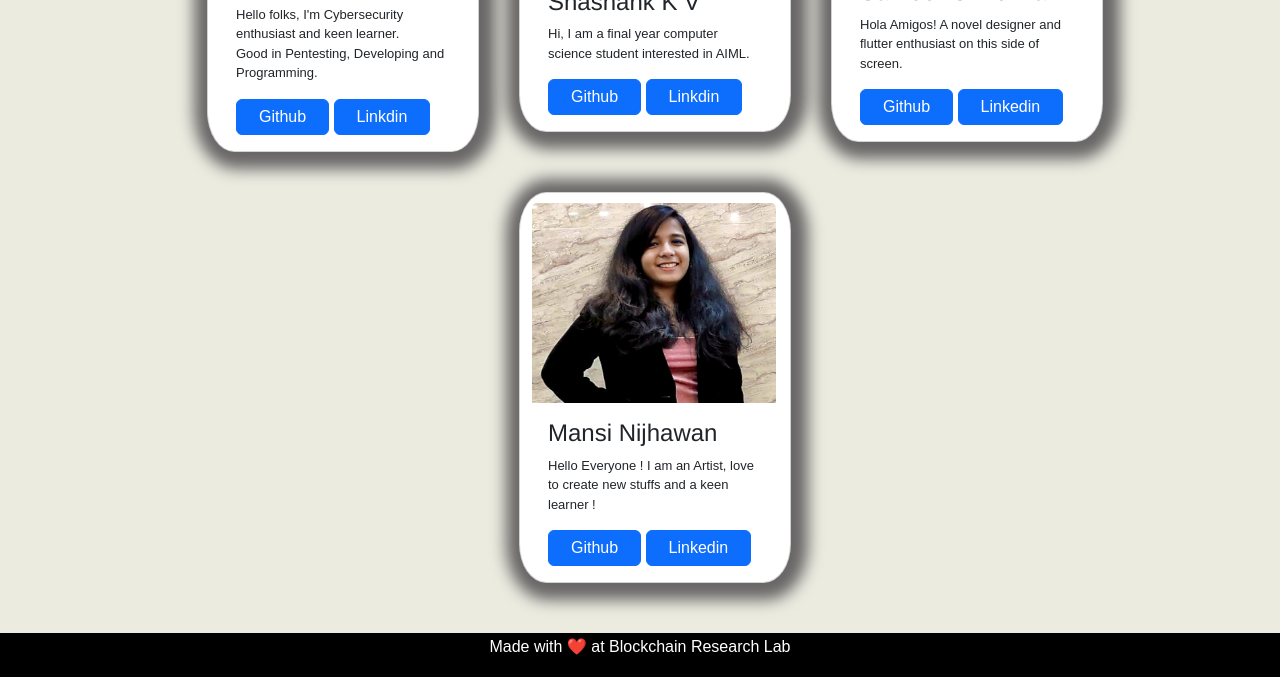
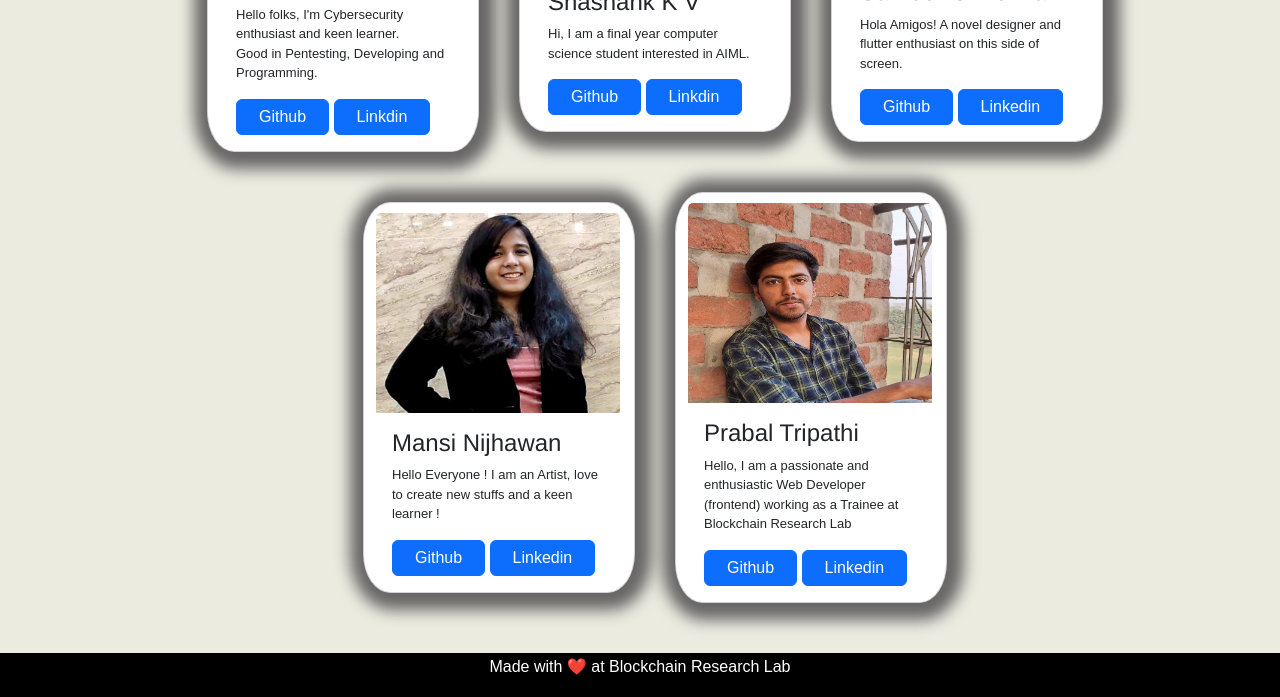
Before and after one commit to Apoorv-cloud/2_Hacktoberfest-22, a plain HTML site: page index.html in a window 1280 px wide. Shown: the part 2932-3629 px from the top of the page. Drawn offline with nearby package versions, Linux system fonts and the light colour scheme.

Commit message:
Added Prabal Tripathi

```diff
--- a/index.html
+++ b/index.html
@@ -218,6 +218,17 @@
         </div>
       </div>
 
+      <div class="card"
+              style="width: 17rem; margin:20px;border-radius: 10%;box-shadow: 2px 2PX 15PX 15PX rgb(104, 102, 102);">
+              <img src="images/Prabal Tripathi.jpeg" class="card-img-top" alt="...">
+              <div class="card-body">
+                 <h5 class="card-title">Prabal Tripathi</h5>
+                 <p class="card-text">Hello, I am a passionate and enthusiastic Web Developer (frontend) working as a Trainee at Blockchain Research Lab</p>
+                 <a href="https://github.com/prabaltripathi" class="btn btn-primary"> Github</a>
+                 <a href="https://www.linkedin.com/in/prabal-tripathi-71b543251/" class="btn btn-primary">Linkedin</a>
+              </div>
+           </div>
+
 
 
       </class>
```
Also changed, not shown: images/Prabal Tripathi.jpeg (added).
